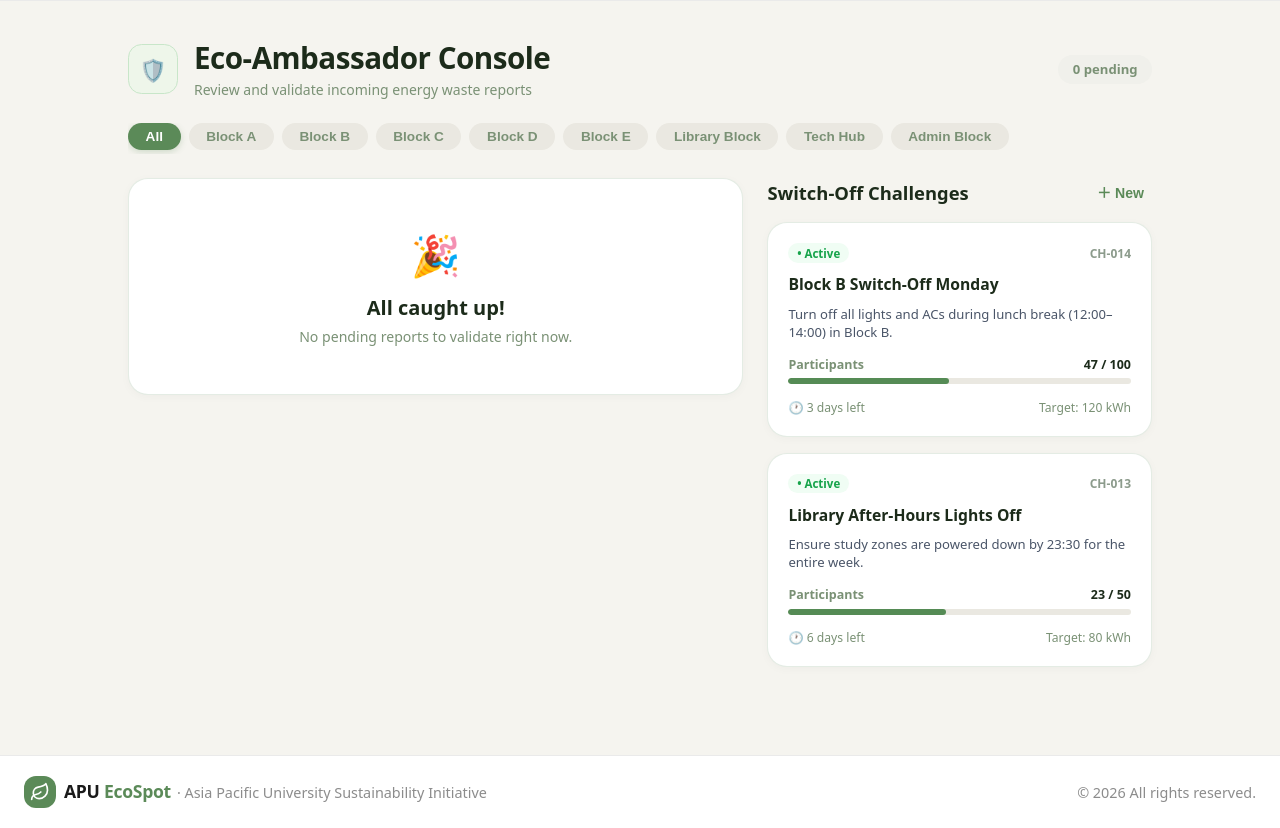
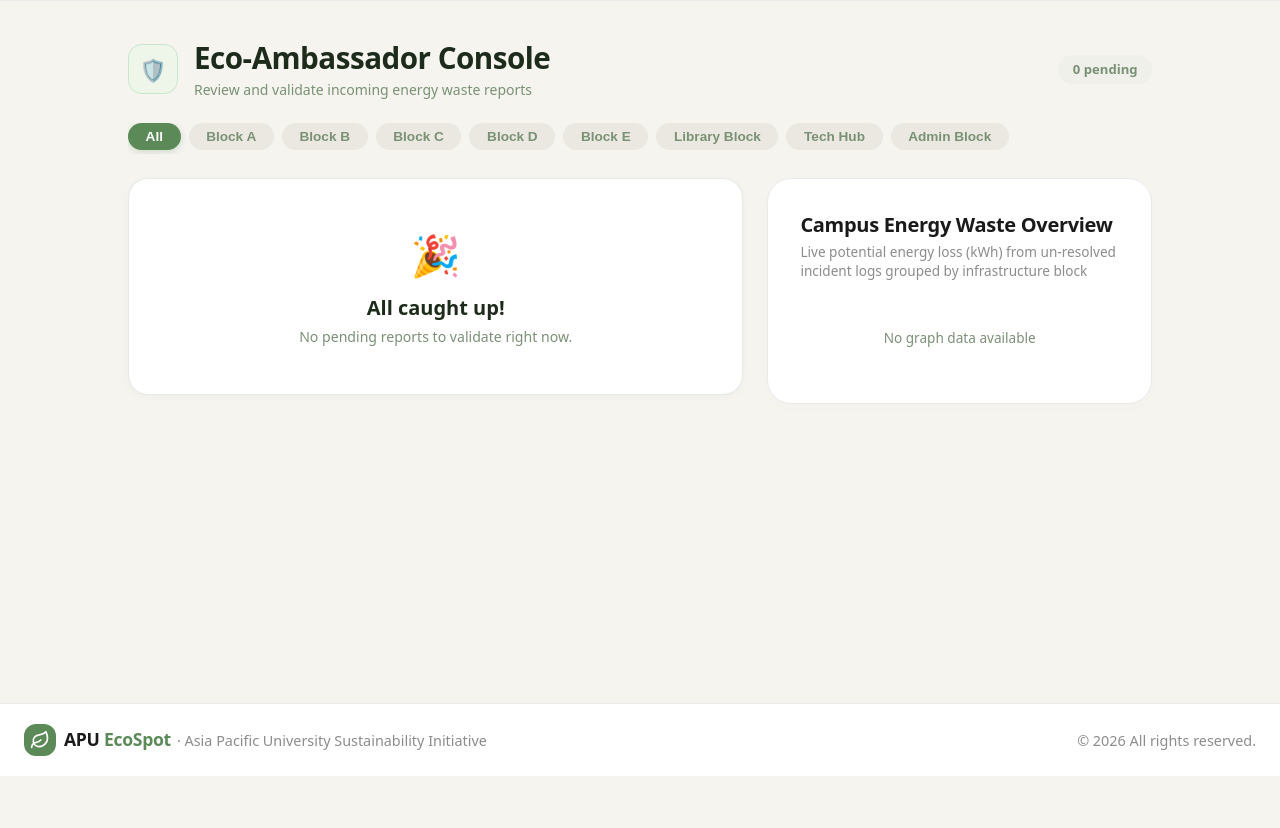
Before and after one commit to FishyWeed/APU-EcoSpot, a PHP site: page /ambassador/ambassador.php in a window 1280 px wide. Shown: the part 64-892 px from the top of the page. After the commit the page ends 840 px from the top, so only its background shows below. Run offline with PHP 8.4, Linux system fonts and the light colour scheme; the visitor is signed in with stand-in values (Sample User, id 1); data that the repository does not hold is empty.

Commit message:
Fourth Commit

```diff
--- a/components/bar_chart.php
+++ b/components/bar_chart.php
@@ -1,5 +1,4 @@
 <?php
-
 /**
  * Renders a responsive bar graph component displaying kWh savings by location.
  * Highlights the top 3 highest bars with richer green color.
@@ -8,11 +7,9 @@
  *                    - [['location' => 'Block A', 'kwh' => 42], ...]
  *                    - [['Location' => 'Block A', 'kWh' => 42], ...]
  *                    - [['Block A', 42], ...]
- * @param array $options Optional configuration (e.g. height, max_kwh, show_grid)
  */
-function render_bar_graph($data = [], $options = [])
+function render_bar_graph($data = [])
 {
-    // Normalize data into standardized structure [['location' => ..., 'kwh' => ...]]
     $normalized_data = [];
     $raw_values = [];
 
@@ -45,20 +42,16 @@ function render_bar_graph($data = [], $options = [])
         return;
     }
 
-    // Determine max value for Y-axis scaling
     $max_val = max(10, max($raw_values));
-    // Calculate a clean round ceiling (e.g. 100, 75, 50)
     $ceil_val = ceil($max_val / 25) * 25;
     if ($ceil_val < 50) {
         $ceil_val = 50;
     }
 
-    // Identify top 3 highest values to color them darker green
     $sorted_vals = $raw_values;
     rsort($sorted_vals, SORT_NUMERIC);
     $top_3_threshold = $sorted_vals[min(2, count($sorted_vals) - 1)] ?? 0;
 
-    // Y-axis markers
     $y_steps = [
         $ceil_val,
         (int)($ceil_val * 0.75),
@@ -167,13 +160,11 @@ function render_bar_graph($data = [], $options = [])
             filter: brightness(1.08);
         }
 
-        /* Top 3 highest bars — Richer, darker green */
         .bar-graph-pillar.is-top3 {
             background-color: #558b55;
             box-shadow: 0 2px 6px rgba(85, 139, 85, 0.25);
         }
 
-        /* Other bars — Softer, lighter green */
         .bar-graph-pillar.is-standard {
             background-color: #a4cda0;
         }
@@ -193,7 +184,6 @@ function render_bar_graph($data = [], $options = [])
             text-align: center;
         }
 
-        /* Tooltip on hover */
         .bar-graph-pillar::after {
             content: attr(data-tooltip);
             position: absolute;
@@ -223,21 +213,18 @@ function render_bar_graph($data = [], $options = [])
 
     <div class="bar-graph-wrapper">
         <div class="bar-graph-canvas">
-            <!-- Y-Axis Labels -->
             <div class="bar-graph-y-axis">
                 <?php foreach ($y_steps as $step): ?>
                     <span class="bar-graph-y-label"><?php echo $step; ?></span>
                 <?php endforeach; ?>
             </div>
 
-            <!-- Grid Lines -->
             <div class="bar-graph-grid-lines">
                 <?php foreach ($y_steps as $step): ?>
                     <div class="bar-graph-grid-line"></div>
                 <?php endforeach; ?>
             </div>
 
-            <!-- Bars Container -->
             <div class="bar-graph-bars-container">
                 <?php
                 foreach ($normalized_data as $bar):
--- a/pages/ambassador/ambassador.php
+++ b/pages/ambassador/ambassador.php
@@ -92,6 +92,8 @@ if (!function_exists('getAmbassadorInitials')) {
 $layout_body = function ($user_info) {
     global $db_connection;
     $conn = $db_connection;
+
+    $chart_data = fetch_ambassador_chart_data($db_connection);
 
     $sql = "SELECT t.*, u.full_name
             FROM ticket t
@@ -223,60 +225,48 @@ $layout_body = function ($user_info) {
                 <?php endif; ?>
             </div>
 
-            <div class="ambassador-sidebar">
-                <div class="ambassador-sidebar-header">
-                    <h2 class="ambassador-sidebar-title">Switch-Off Challenges</h2>
-                    <button type="button" class="ambassador-btn-new-challenge" onclick="alert('Challenge creation modal coming soon!');">
-                        ＋ New
-                    </button>
+            <div class="analytics-graph-card">
+                <div class="graph-header-zone">
+                    <h3 class="graph-header-title">Campus Energy Waste Overview</h3>
+                    <p class="graph-header-subtitle">Live potential energy loss (kWh) from un-resolved incident logs grouped by infrastructure block</p>
                 </div>
-
-                <div class="ambassador-challenge-card">
-                    <div class="ambassador-challenge-top">
-                        <span class="ambassador-challenge-badge">• Active</span>
-                        <span class="ambassador-challenge-id">CH-014</span>
-                    </div>
-                    <h3 class="ambassador-challenge-title">Block B Switch-Off Monday</h3>
-                    <p class="ambassador-challenge-desc">Turn off all lights and ACs during lunch break (12:00–14:00) in Block B.</p>
-                    <div class="ambassador-progress-section">
-                        <div class="ambassador-progress-header">
-                            <span>Participants</span>
-                            <span>47 / 100</span>
-                        </div>
-                        <div class="ambassador-progress-track">
-                            <div class="ambassador-progress-fill" style="width: 47%;"></div>
-                        </div>
-                    </div>
-                    <div class="ambassador-challenge-footer">
-                        <span>🕐 3 days left</span>
-                        <span>Target: 120 kWh</span>
-                    </div>
-                </div>
-
-                <div class="ambassador-challenge-card">
-                    <div class="ambassador-challenge-top">
-                        <span class="ambassador-challenge-badge">• Active</span>
-                        <span class="ambassador-challenge-id">CH-013</span>
-                    </div>
-                    <h3 class="ambassador-challenge-title">Library After-Hours Lights Off</h3>
-                    <p class="ambassador-challenge-desc">Ensure study zones are powered down by 23:30 for the entire week.</p>
-                    <div class="ambassador-progress-section">
-                        <div class="ambassador-progress-header">
-                            <span>Participants</span>
-                            <span>23 / 50</span>
-                        </div>
-                        <div class="ambassador-progress-track">
-                            <div class="ambassador-progress-fill" style="width: 46%;"></div>
-                        </div>
-                    </div>
-                    <div class="ambassador-challenge-footer">
-                        <span>🕐 6 days left</span>
-                        <span>Target: 80 kWh</span>
-                    </div>
-                </div>
+                <?php
+                render_bar_graph($chart_data);
+                ?>
             </div>
         </div>
     </div>
+
+    <style>
+        .analytics-graph-card {
+            display: flex;
+            flex-direction: column;
+            width: 100%;
+            background-color: #ffffff;
+            border: 1px solid #eaeaea;
+            border-radius: 24px;
+            padding: 2rem;
+            box-sizing: border-box;
+            box-shadow: 0 4px 24px rgba(0, 0, 0, 0.01);
+            font-family: system-ui, -apple-system, sans-serif;
+            margin-bottom: 2rem;
+
+            .graph-header-title {
+                font-size: 1.25rem;
+                font-weight: 800;
+                color: #1a1a1a;
+                margin: 0 0 4px 0;
+                letter-spacing: -0.3px;
+            }
+
+            .graph-header-subtitle {
+                font-size: 0.85rem;
+                color: #8c8c8c;
+                margin: 0 0 1.5rem 0;
+                font-weight: 500;
+            }
+        }
+    </style>
 
     <script>
         function filterReports(block, btn) {
--- a/pages/login/login.php
+++ b/pages/login/login.php
@@ -52,7 +52,6 @@ if ($_SERVER["REQUEST_METHOD"] == "POST") {
                 $_SESSION['user_role']  = map_role_for_layout($row['role_name'] ?? '', $row['user_type'] ?? '');
                 $_SESSION['eco_points'] = $row['impact_pts'];
 
-                // Session keys kept for migrated /extras pages
                 $_SESSION['email']      = $row['email'];
                 $_SESSION['fullname']   = $row['full_name'];
                 $_SESSION['userid']     = $row['student_id'];
--- a/pages/report/report.php
+++ b/pages/report/report.php
@@ -30,10 +30,8 @@ if ($_SERVER["REQUEST_METHOD"] === "POST") {
             mysqli_stmt_execute($stmt);
             mysqli_stmt_close($stmt);
 
-            // Award 75 impact points to the reporting user
             mysqli_query($conn, "UPDATE user SET impact_pts = impact_pts + 75 WHERE user_id = $real_uid");
 
-            // Update session so layout immediately reflects new points
             $_SESSION['eco_points'] = ($_SESSION['eco_points'] ?? 0) + 75;
             $_SESSION['impact_pts'] = ($_SESSION['impact_pts'] ?? 0) + 75;
 
--- a/util/dashboard_fetch.php
+++ b/util/dashboard_fetch.php
@@ -53,3 +53,43 @@ function fetch_student_dashboard_stats($db_connection, $user_id)
 
     return $stats;
 }
+
+/**
+ * Aggregates active ticket metrics into kWh data arrays for the bar graph component.
+ *
+ * @param mysqli $db_connection Active database connection reference
+ * @return array Properly formatted dataset array matching your graph parameters
+ */
+function fetch_ambassador_chart_data($db_connection) {
+    $graph_dataset = [];
+
+    if (!$db_connection instanceof mysqli) {
+        return $graph_dataset;
+    }
+
+    $base_kwh_per_report = 1.25;
+
+    $sql = "SELECT block_name, COUNT(*) AS ticket_count
+            FROM ticket
+            WHERE status != 'resolved'
+            GROUP BY block_name
+            ORDER BY ticket_count DESC";
+
+    if ($stmt = mysqli_prepare($db_connection, $sql)) {
+        mysqli_stmt_execute($stmt);
+        $result = mysqli_stmt_get_result($stmt);
+
+        while ($row = mysqli_fetch_assoc($result)) {
+            $block_label = !empty($row['block_name']) ? $row['block_name'] : 'Block ?';
+            $calculated_kwh = (int)$row['ticket_count'] * $base_kwh_per_report;
+
+            $graph_dataset[] = [
+                'location' => $block_label,
+                'kwh'      => $calculated_kwh
+            ];
+        }
+        mysqli_stmt_close($stmt);
+    }
+
+    return $graph_dataset;
+}
```
Also changed, not shown: pages/profile/profile.php (+6 -16 lines), pages/ambassador/ambassador_styles.css (line endings or trailing spaces).
